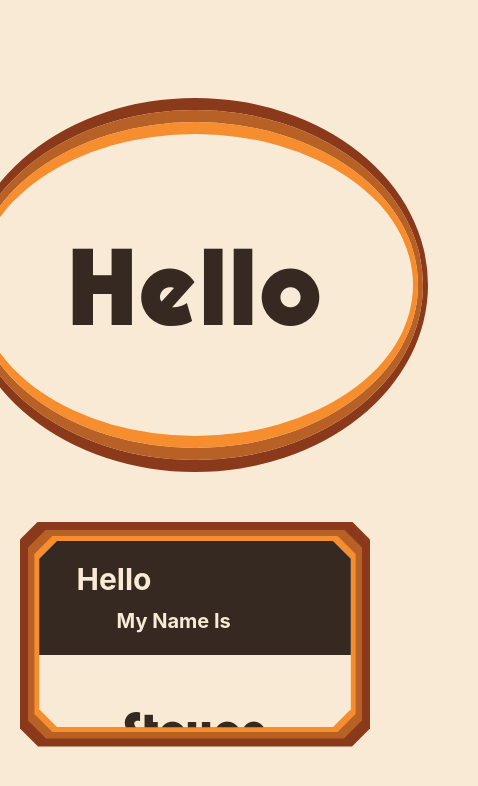
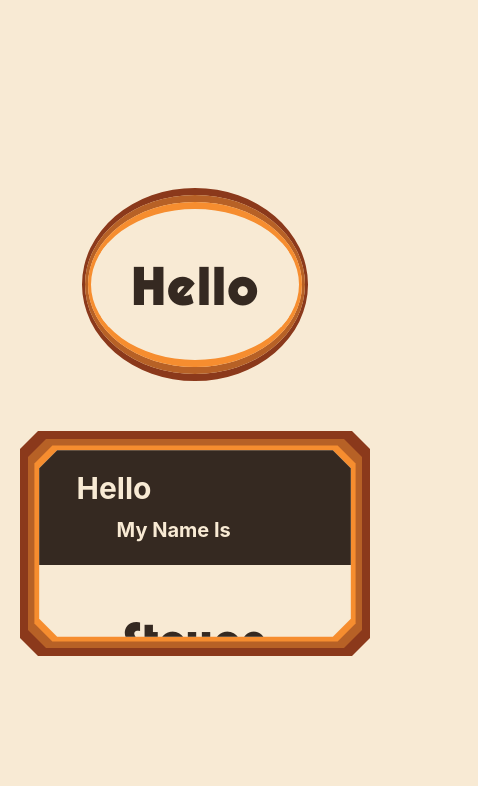
Before and after one commit to itsnameissteven/themanscene, a Next.js app: page / in a window 390 px wide. Shown: the top 786 px of the page, 478 px wide, since content can reach past the window. Built offline with nearby package versions, Linux system fonts and the light colour scheme.

Commit message:
Add mobile style

```diff
--- a/components/RoundFrame/RoundFrame.module.scss
+++ b/components/RoundFrame/RoundFrame.module.scss
@@ -4,6 +4,11 @@
   border-left: 5px solid $color;
   border-right: 5px solid $color;
   border-radius: 50%;
+  @include mobile {
+    border: 7px solid $color;
+    border-left: 3px solid $color;
+    border-right: 3px solid $color;
+  }
 }
 .roundFrame {
   .welcomeContainer {
--- a/styles/Home.module.scss
+++ b/styles/Home.module.scss
@@ -12,6 +12,10 @@
     font-size: 100px;
     font-weight: 900;
     font-family: 'Pump';
+    @include mobile {
+      font-size: 50px;
+      padding: 10px 30px;
+    }
   }
 }
 
```
